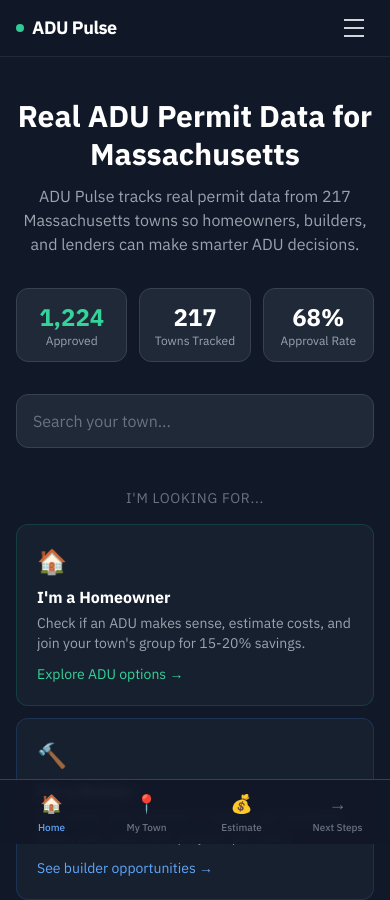
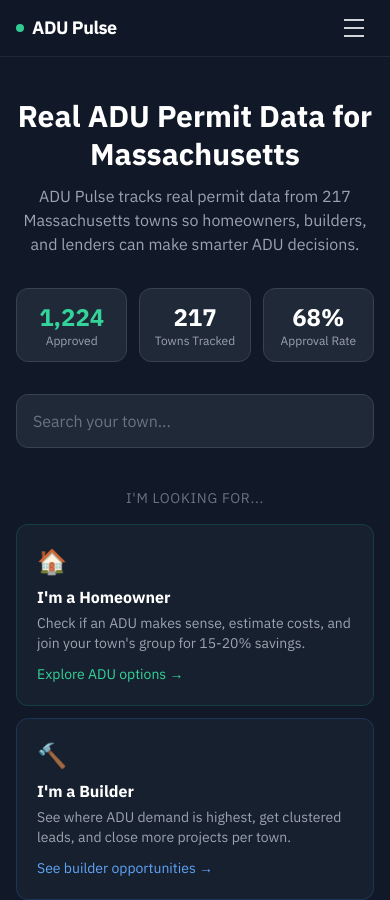
Before and after one commit to atwoodcollects/adupulse, a Next.js app: page / in a window 390 px wide. Shown: the top 900 px of the page. Built offline with nearby package versions, Linux system fonts and the light colour scheme.

Commit message:
remove old BottomNav from layout

```diff
--- a/src/components/ClientProviders.tsx
+++ b/src/components/ClientProviders.tsx
@@ -1,16 +1,12 @@
 'use client'
 
 import { TownProvider } from '@/contexts/TownContext'
-import BottomNav from '@/components/BottomNav'
 import { ReactNode } from 'react'
 
 export default function ClientProviders({ children }: { children: ReactNode }) {
   return (
     <TownProvider>
-      <div className="pb-16 md:pb-0">
-        {children}
-      </div>
-      <BottomNav />
+      {children}
     </TownProvider>
   )
 }
```
